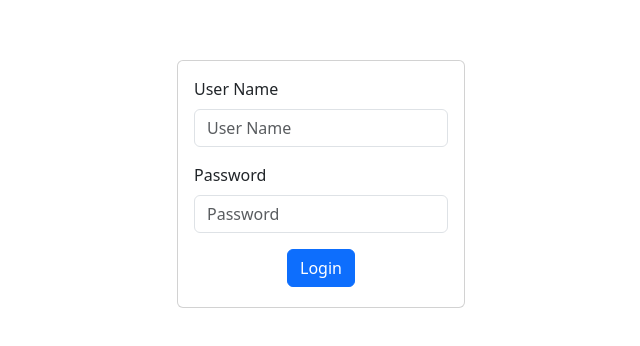
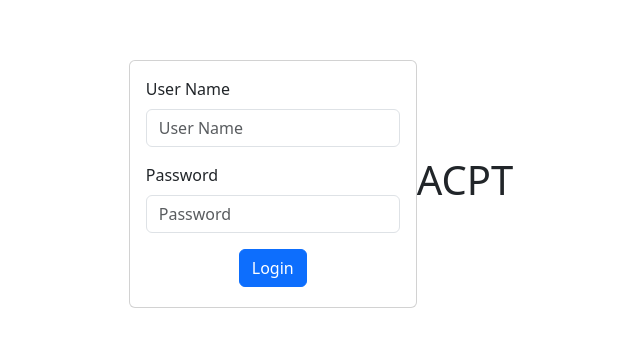
Before and after one commit to chamikararuchiranga1/amwd-06, a plain HTML site: page Task/task2.html in a window 1280 px wide. Shown: the part 216-562 px from the top of the page, without its empty margins (319-959 px from the left). Drawn offline with nearby package versions, Linux system fonts and the light colour scheme.

Commit message:
change name

```diff
--- a/Task/task2.html
+++ b/Task/task2.html
@@ -23,6 +23,7 @@
             <button type="button" class="btn btn-primary">Login</button>
         </div>
     </div>
+    <h1>ACPT</h1>
 </body>
 
 </html>
```
